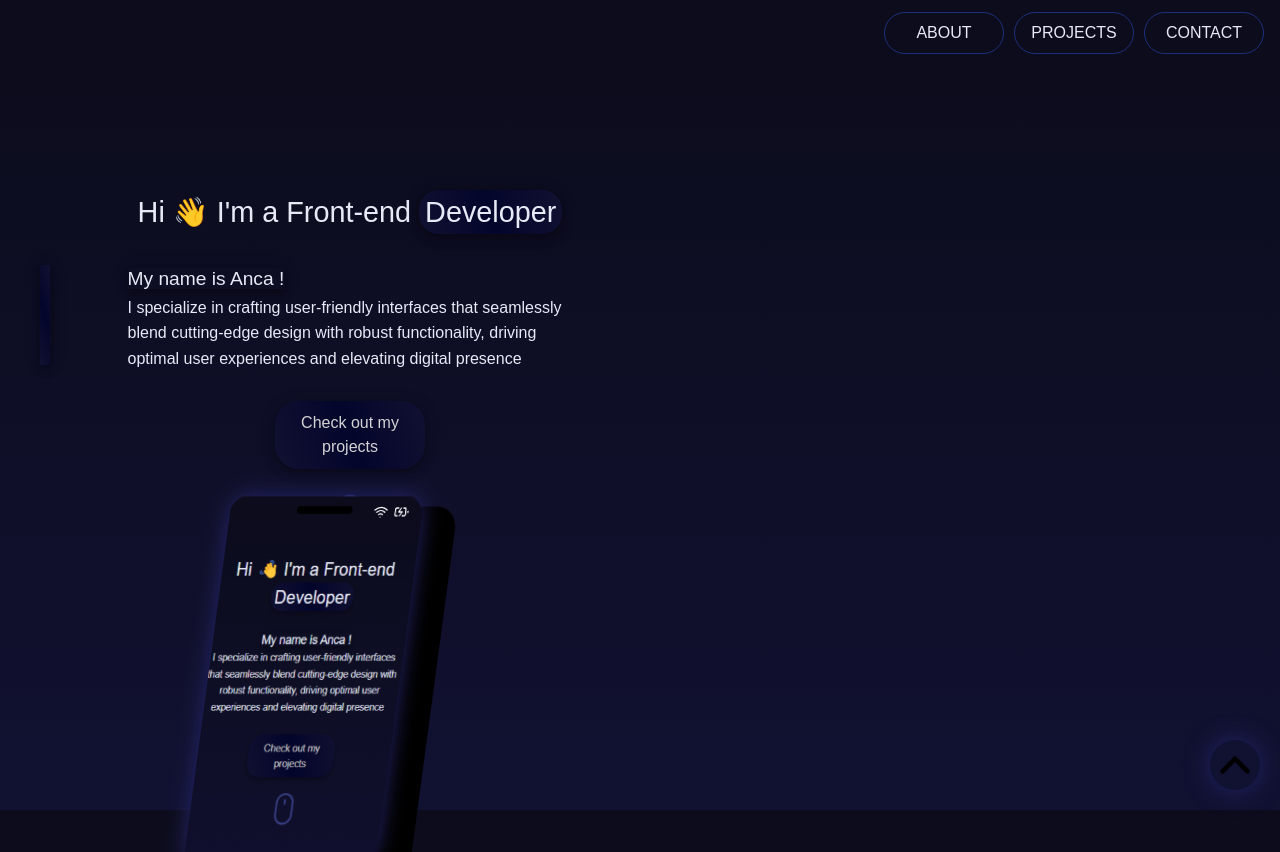
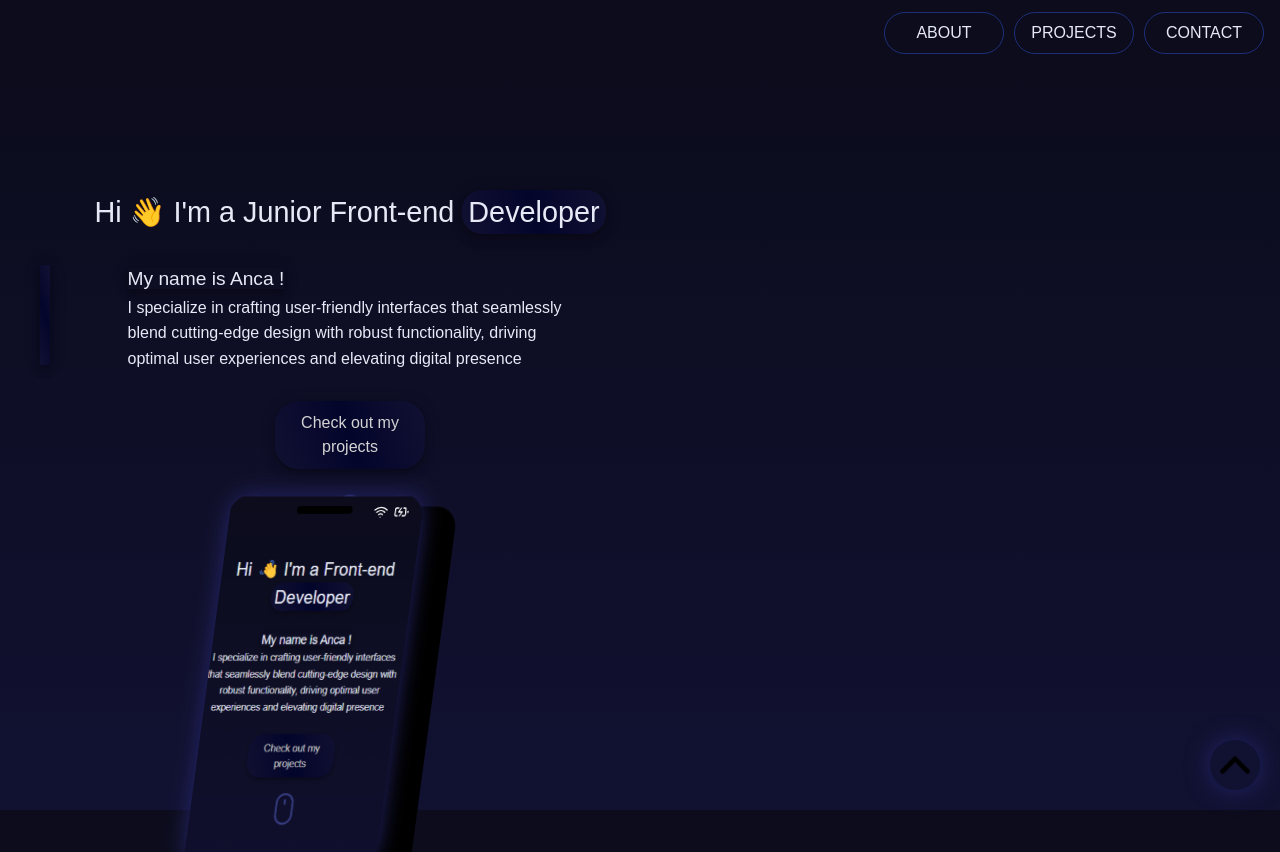
Before and after one commit to Anca200/Portfolio, a React (Vite) app: page / in a window 1280 px wide. Shown: the top 852 px of the page. Built offline with nearby package versions, Linux system fonts and the light colour scheme.

Commit message:
Update Hero.jsx

```diff
--- a/src/pages/Hero/Hero.jsx
+++ b/src/pages/Hero/Hero.jsx
@@ -43,7 +43,7 @@ const Hero = () => {
     variants={textVariants}
     initial = "initial"
     animate ="animate">
-    <h2  >Hi &#128075; I'm a Front-end <span className='span-1'>Developer</span></h2>
+    <h2  >Hi &#128075; I'm a Junior Front-end <span className='span-1'>Developer</span></h2>
     <p  ><span className='span-2'>My name is Anca !</span> <br/>I specialize in crafting user-friendly interfaces that seamlessly blend cutting-edge design with robust functionality, driving optimal user experiences and elevating digital presence</p>
     <a href="#Projects"><motion.button whileTap={{scale:0.85}} >Check out my projects</motion.button></a>
     <a href="#About"><motion.img  variants={textVariants} animate="scrollButton"  src={mouse} alt=""/></a>
```
